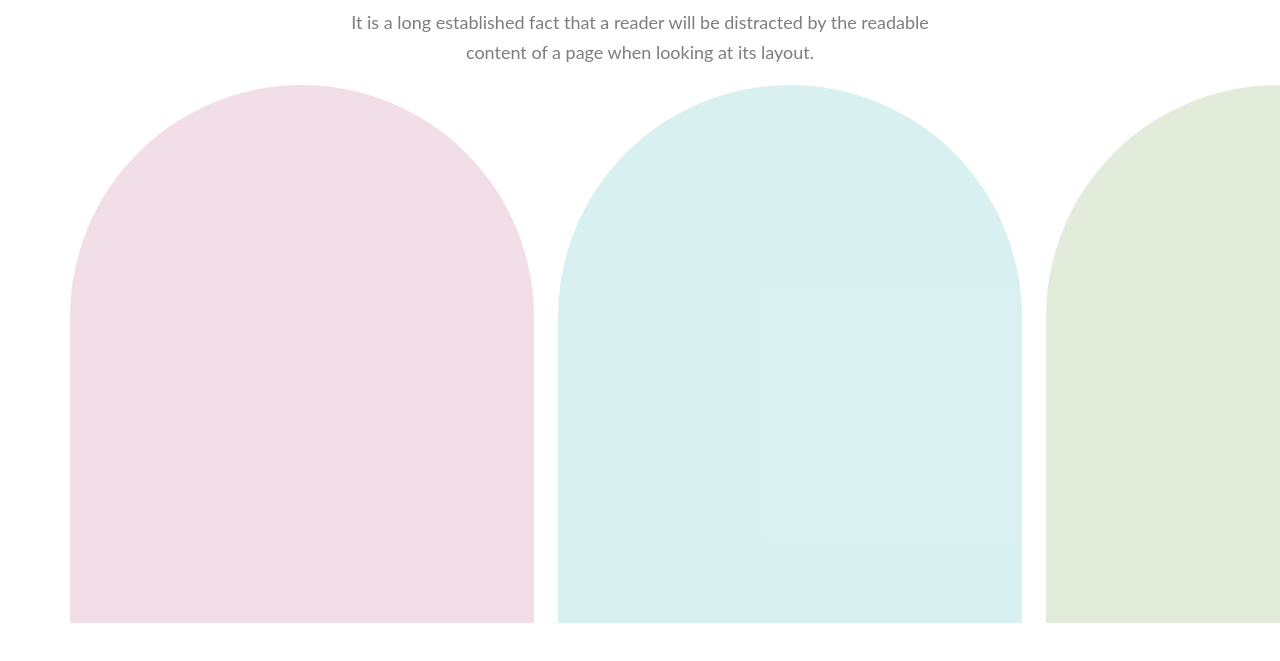
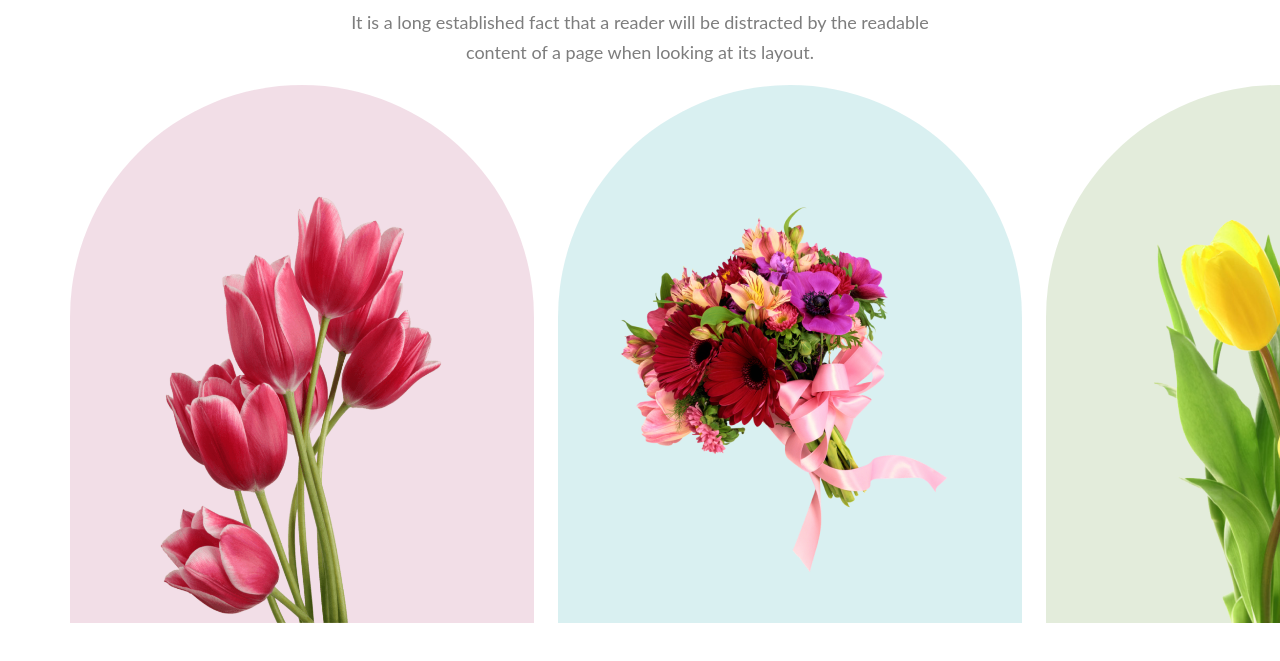
Before and after one commit to PulokRoy11225/flower-shop-assignment, a plain HTML site: page index.html in a window 1280 px wide. Shown: the part 729-1390 px from the top of the page. Before the commit the page ends 1360 px from the top, so only its background shows below. Drawn offline with nearby package versions, Linux system fonts and the light colour scheme.

Commit message:
flowers added complete

```diff
--- a/index.html
+++ b/index.html
@@ -28,9 +28,15 @@
     <p class="section-des">It is a long established fact that a reader will be distracted by the readable<br> content of a page when looking at its layout.</p>
 </section>
 <div class="flower-trees">
-<div class="pink-flower-tree1"></div>
-<div class="pink-flower-tree2"></div>
-<div class="pink-flower-tree3"></div>
+<div class="pink-flower-tree1">
+  <img class="tree-no1" src="./Flower Asset/pngwing 10.png" alt="">
+</div>
+<div class="pink-flower-tree2">
+  <img class="tree-no2" src="./Flower Asset/pngwing 5.png" alt="">
+</div>
+<div class="pink-flower-tree3">
+  <img class="tree-no3" src="./Flower Asset/pngwing 7.png" alt="" >
+</div>
 </div>
     </main>
   <footer>
--- a/styles/flower.css
+++ b/styles/flower.css
@@ -104,10 +104,11 @@ main {
   margin-top: 10px;
 }
 
-.flower-trees{
+.flower-trees {
   display: flex;
   justify-content: space-evenly;
 }
+
 .pink-flower-tree1 {
   background: #FFF;
   width: 464px;
@@ -116,6 +117,14 @@ main {
   border-radius: 300px 300px 0px 0px;
   background: rgba(167, 33, 98, 0.15);
   margin-right: 24px;
+  /* background: url(<path-to-image>), lightgray 50% / cover no-repeat; */
+}
+
+.tree-no1 {
+  width: 310px;
+  height: 428px;
+  flex-shrink: 0;
+  padding: 110px 78px 67px 76px;
 }
 
 .pink-flower-tree2 {
@@ -125,6 +134,14 @@ main {
   border-radius: 300px 300px 0px 0px;
   background: rgba(5, 151, 160, 0.15);
   margin-right: 24px;
+  /* background: url(<path-to-image>), lightgray 50% / cover no-repeat; */
+}
+
+.tree-no2 {
+  width: 370px;
+  height: 370px;
+  flex-shrink: 0;
+  padding: 117px 47px 51px 47px;
 }
 
 .pink-flower-tree3 {
@@ -133,4 +150,12 @@ main {
   flex-shrink: 0;
   border-radius: 300px 300px 0px 0px;
   background: rgba(71, 125, 17, 0.15);
+  /* background: url(<path-to-image>), lightgray 50% / cover no-repeat; */
 }
+
+.tree-no3 {
+  width: 314px;
+  height: 471px;
+  flex-shrink: 0;
+  padding: 67px 75px;
+}
```
